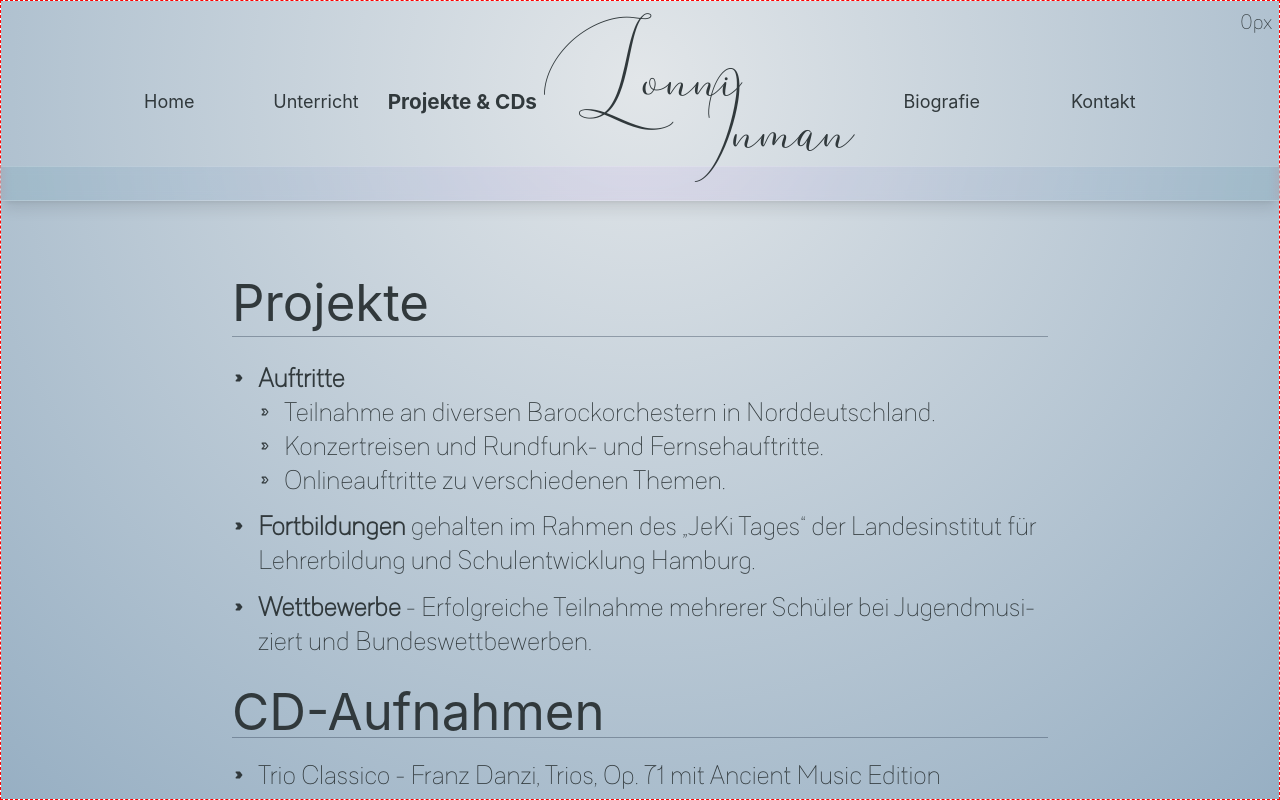
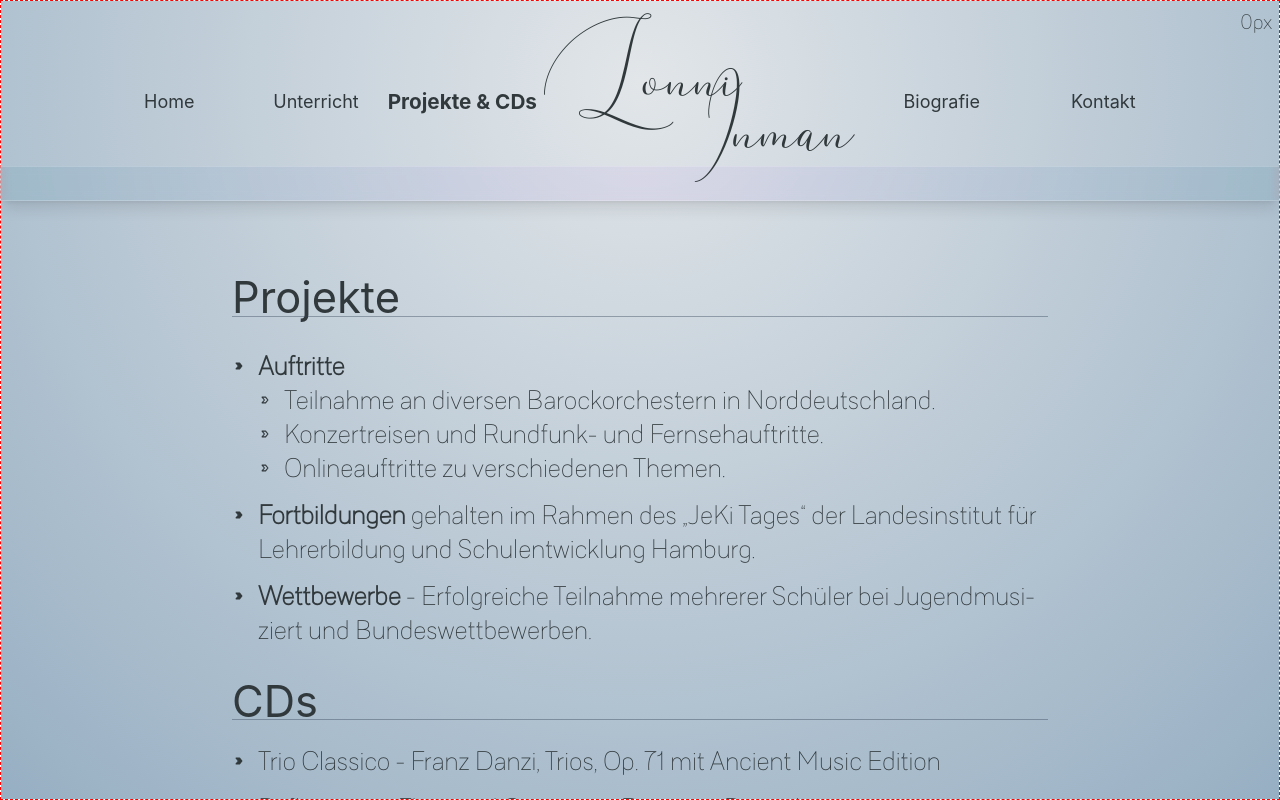
Before and after one commit to j-eick/lonni-homepage, a Next.js app: page /home/projekte in a window 1280 px wide. Built offline with nearby package versions, Linux system fonts and the light colour scheme; a web font is replaced by a local one.

Commit message:
fix / page title - desktop

```diff
--- a/app/home/biografie/page.tsx
+++ b/app/home/biografie/page.tsx
@@ -30,13 +30,14 @@ export default function Home() {
                 <h1 className="relative mb-pageTitle font-secondary">
                     <span
                         className={`
-                                xss-320:text-size-pageTitle-mobile`}
+                                xss-320:text-size-pageTitle-mobile
+                                sm-620:text-size-pageTitle-desktop`}
                     >
                         Über mich
                     </span>
                     <span
                         className={`
-                                    absolute block w-full bottom-1 border-b-1.5 border-slate-700/40
+                                    absolute block w-full bottom-pageTitle-underline border-b-1.5 border-slate-700/40
                                     xss-320:border-b-1
                                 `}
                     />
--- a/app/home/projekte/page.tsx
+++ b/app/home/projekte/page.tsx
@@ -34,13 +34,15 @@ export default function Home() {
                 <h1 className="relative mb-pageTitle font-secondary">
                     <span
                         className={`
-                                xss-320:text-size-pageTitle-mobile`}
+                            xss-320:text-size-pageTitle-mobile
+                            sm-620:text-size-pageTitle-desktop
+                            `}
                     >
                         Projekte
                     </span>
                     <span
                         className={`
-                                    absolute block w-full bottom-1 border-b-1.5 border-slate-700/40
+                                    absolute block w-full bottom-pageTitle-underline border-b-1.5 border-slate-700/40
                                     xss-320:border-b-1
                                 `}
                     />
@@ -55,6 +57,7 @@ export default function Home() {
                         <ul className="flowText hyphens-auto">
                             <Bulletpoint active={true}>
                                 <strong className="font-semibold">Auftritte</strong>
+                                <ul>
                                     <Bulletpoint
                                         active={true}
                                         fill="none"
@@ -73,6 +76,7 @@ export default function Home() {
                                     >
                                         Onlineauftritte zu verschiedenen Themen.
                                     </Bulletpoint>
+                                </ul>
                             </Bulletpoint>
                             <Bulletpoint
                                 active={true}
@@ -89,14 +93,15 @@ export default function Home() {
                         <br />
                         <h1 className="relative mb-pageTitle font-secondary">
                             <span
-                                className={`
-                                xss-320:text-size-pageTitle-mobile`}
+                                className={`xss-320:text-size-pageTitle-mobile
+                                            sm-620:text-size-pageTitle-desktop`}
                             >
-                                CD-Aufnahmen
+                                CDs
                             </span>
                             <span
                                 className={`
-                                    absolute block w-full bottom-0 border-b-1.5 border-slate-700/40
+                                    absolute block w-full bottom-pageTitle-underline-modded
+                                    border-b-1.5 border-slate-700/40
                                     xss-320:border-b-1
                                 `}
                             />
@@ -118,13 +123,15 @@ export default function Home() {
                         <h1 className="relative mb-pageTitle font-secondary">
                             <span
                                 className={`
-                                xss-320:text-size-pageTitle-mobile`}
+                                xss-320:text-size-pageTitle-mobile
+                                sm-620:text-size-pageTitle-desktop`}
                             >
                                 Online-Projekte
                             </span>
                             <span
                                 className={`
-                                    absolute block w-full bottom-0 border-b-1.5 border-slate-700/40
+                                    absolute block w-full bottom-pageTitle-underline-modded
+                                    border-b-1.5 border-slate-700/40
                                     xss-320:border-b-1
                                 `}
                             />
--- a/app/home/unterricht/page.tsx
+++ b/app/home/unterricht/page.tsx
@@ -27,13 +27,15 @@ export default function Home() {
                     <h1 className="relative mb-pageTitle font-secondary">
                         <span
                             className={`
-                                xss-320:text-size-pageTitle-mobile`}
+                                xss-320:text-size-pageTitle-mobile
+                                sm-620:text-size-pageTitle-desktop
+                                `}
                         >
                             Unterricht
                         </span>
                         <span
                             className={`
-                                    absolute block w-full bottom-1 border-b-1.5 border-slate-700/40
+                                    absolute block w-full bottom-pageTitle-underline border-b-1.5 border-slate-700/40
                                     xss-320:border-b-1
                                 `}
                         />
--- a/components/ui/bulletpoint/Bulletpoint.tsx
+++ b/components/ui/bulletpoint/Bulletpoint.tsx
@@ -31,7 +31,7 @@ export default function Bulletpoint({
                     fill={fill}
                 />
             </span>
-            <p>{children}</p>
+            <div>{children}</div>
         </li>
     );
 }
--- a/tailwind.config.js
+++ b/tailwind.config.js
@@ -146,6 +146,7 @@ module.exports = {
                 "size-restPageTitle-mobile": "var(--step-2)",
                 "size-pageTitle-mobile": "var(--step-3)",
                 //-----Desktop
+                "size-pageTitle-desktop": "var(--step-25)",
                 "size-pageTitle": "var(--step-2)",
                 "size-firstLetterPagetitle": "var(--step-3)",
                 "size-regularTitle": "var(--step-2)",
@@ -253,6 +254,9 @@ module.exports = {
                 //-----Mobile (padding top)
                 "infobox-text": "clamp(40px, 7vw, 50px)",
 
+                //--- PAGE-TITLE (height of "CDs" & "Online-Projects")
+                "pageTitle-modded": "clamp(39.2px, 7.5vw, 78.3px)",
+
                 //--- UNTERRICHT-IMAGE
                 // unterrichtImage: "clamp(3rem, 10vw, 9rem)",
             },
@@ -349,7 +353,6 @@ module.exports = {
                 "xl-1200": "1200px",
             },
             spacing: {
-                "pageTitle-underline": "clamp(.5rem, 1.25vw, 1rem)",
                 profilePhoto: "clamp(6rem, 20vw, 20rem)",
                 catSilhouette: "clamp(-5vw, 3vw, -50px)",
 
@@ -371,6 +374,10 @@ module.exports = {
 
                 //--- PAGE-TITLE || marginBottom
                 pageTitle: "clamp(12.5px, 1.75vw, 25px)",
+
+                //--- PAGE-TITLE UNDERLINE || marginBottom
+                "pageTitle-underline": "clamp(.25rem, 1vw, 1rem)",
+                "pageTitle-underline-modded": "clamp(0px, .35vw, 10px)",
 
                 //--- HEADER-TITLE
                 //-----Mobile (Lonni - top)
```
Lines whose indentation alone changed are shown as unchanged.
